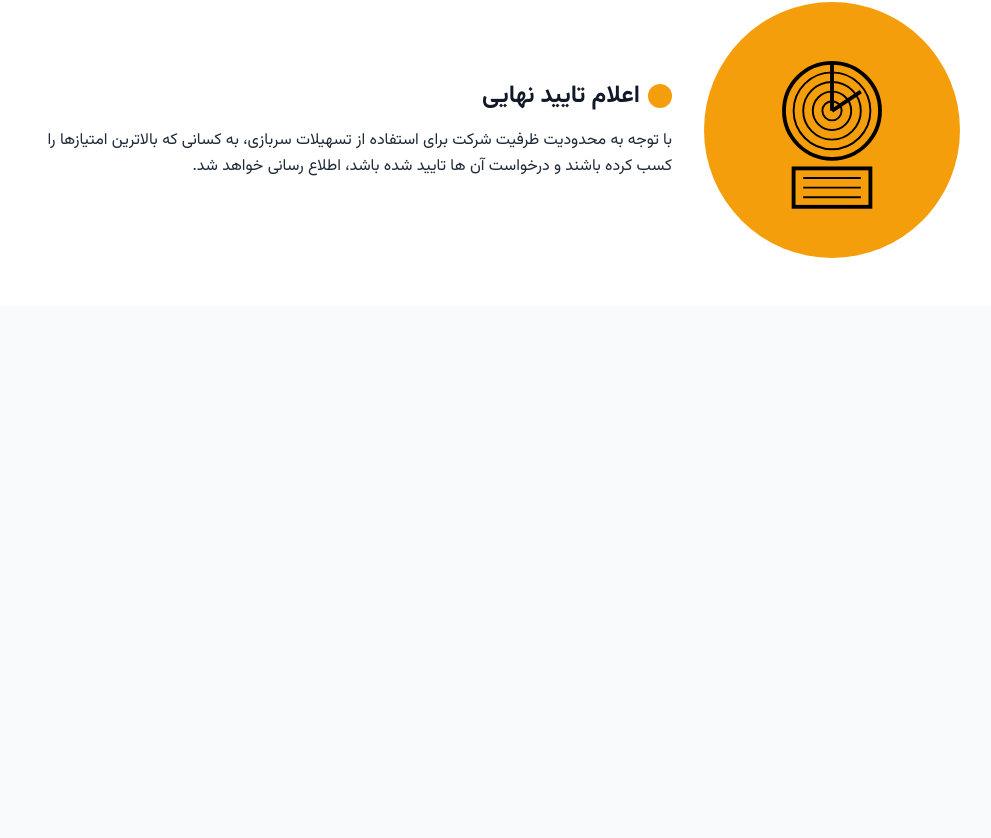
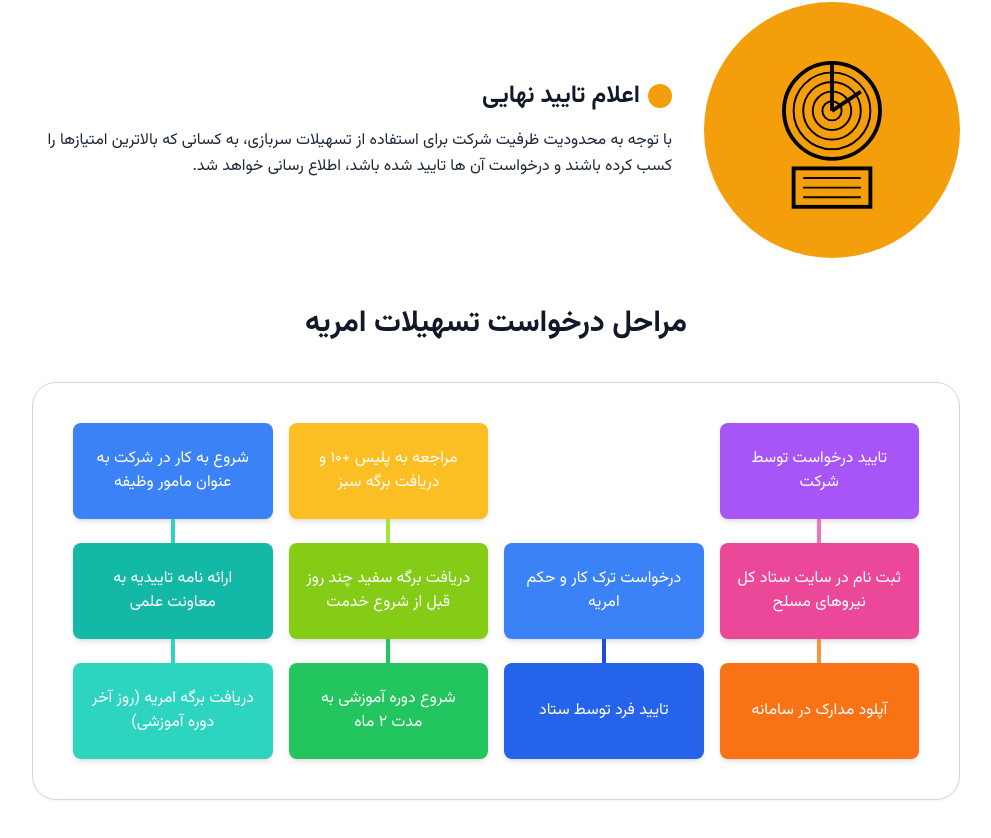
Before and after one commit to espitman/jbm-hr-life, a Nuxt app: page /military-service in a window 1280 px wide. Shown: the part 2362-3200 px from the top of the page, without its empty margins (16-1007 px from the left). Before the commit the page ends 2668 px from the top, so only its background shows below. Built offline with nearby package versions, Linux system fonts and the light colour scheme.

Commit message:
feat: add dynamic connector between steps 3 and 5 in Steps component

```diff
--- /dev/null
+++ b/components/military/Steps.vue
@@ -0,0 +1,164 @@
+<template>
+  <div class="max-w-6xl mx-auto p-6" dir="rtl">
+    <!-- Header -->
+    <h1 class="text-3xl font-bold text-center mb-10">مراحل درخواست تسهیلات امریه</h1>
+
+    <!-- Process Flowchart Container -->
+    <div class="border border-gray-300 rounded-3xl p-6 md:p-10 shadow-sm relative">
+      <div class="grid grid-cols-1 md:grid-cols-4 gap-4 relative">
+        <!-- Column 1 -->
+        <div class="flex flex-col items-center">
+          <!-- Step 1 -->
+          <div class="bg-purple-500 text-white rounded-lg p-4 w-full text-center shadow-md h-24 flex items-center justify-center">
+            <p>تایید درخواست توسط شرکت</p>
+          </div>
+
+          <!-- Connector -->
+          <div class="h-6 w-1 bg-pink-400"></div>
+
+          <!-- Step 2 -->
+          <div class="bg-pink-500 text-white rounded-lg p-4 w-full text-center shadow-md h-24 flex items-center justify-center">
+            <p>ثبت نام در سایت ستاد کل نیروهای مسلح</p>
+          </div>
+
+          <!-- Connector -->
+          <div class="h-6 w-1 bg-orange-400"></div>
+
+          <!-- Step 3 -->
+          <div ref="step3" class="bg-orange-500 text-white rounded-lg p-4 w-full text-center shadow-md h-24 flex items-center justify-center">
+            <p>آپلود مدارک در سامانه</p>
+          </div>
+
+          <!-- Dynamic Connector -->
+          <div ref="connector" class="hidden md:block absolute h-1 bg-orange-400 z-10" :style="connectorStyle"></div>
+
+          <!-- Horizontal Connector (visible only on mobile) -->
+          <div class="md:hidden w-full h-6 flex items-center justify-center">
+            <div class="h-1 w-24 bg-teal-400"></div>
+          </div>
+        </div>
+
+        <!-- Column 2 -->
+        <div class="flex flex-col items-center justify-end">
+          <!-- Step 4 -->
+          <div class="bg-blue-500 text-white rounded-lg p-4 w-full text-center shadow-md h-24 flex items-center justify-center">
+            <p>درخواست ترک کار و حکم امریه</p>
+          </div>
+
+          <!-- Connector -->
+          <div class="h-6 w-1 bg-blue-700"></div>
+
+          <!-- Step 5 -->
+          <div ref="step5" class="bg-blue-600 text-white rounded-lg p-4 w-full text-center shadow-md h-24 flex items-center justify-center">
+            <p>تایید فرد توسط ستاد</p>
+          </div>
+
+          <!-- Horizontal Connector (visible only on mobile) -->
+          <div class="md:hidden w-full h-6 flex items-center justify-center">
+            <div class="h-1 w-24 bg-teal-400"></div>
+          </div>
+        </div>
+
+        <!-- Column 3 -->
+        <div class="flex flex-col items-center">
+          <!-- Step 6 -->
+          <div class="bg-amber-400 text-white rounded-lg p-4 w-full text-center shadow-md h-24 flex items-center justify-center">
+            <p>مراجعه به پلیس +۱۰ و دریافت برگه سبز</p>
+          </div>
+
+          <!-- Connector -->
+          <div class="h-6 w-1 bg-lime-400"></div>
+
+          <!-- Step 7 -->
+          <div class="bg-lime-500 text-white rounded-lg p-4 w-full text-center shadow-md h-24 flex items-center justify-center">
+            <p>دریافت برگه سفید چند روز قبل از شروع خدمت</p>
+          </div>
+
+          <!-- Connector -->
+          <div class="h-6 w-1 bg-green-500"></div>
+
+          <!-- Step 8 -->
+          <div class="bg-green-500 text-white rounded-lg p-4 w-full text-center shadow-md h-24 flex items-center justify-center">
+            <p>شروع دوره آموزشی به مدت ۲ ماه</p>
+          </div>
+
+          <!-- Horizontal Connector (visible only on mobile) -->
+          <div class="md:hidden w-full h-6 flex items-center justify-center">
+            <div class="h-1 w-24 bg-teal-400"></div>
+          </div>
+        </div>
+
+        <!-- Column 4 -->
+        <div class="flex flex-col items-center">
+          <!-- Step 9 -->
+          <div class="bg-blue-500 text-white rounded-lg p-4 w-full text-center shadow-md h-24 flex items-center justify-center">
+            <p>شروع به کار در شرکت به عنوان مامور وظیفه</p>
+          </div>
+
+          <!-- Connector -->
+          <div class="h-6 w-1 bg-teal-400"></div>
+
+          <!-- Step 10 -->
+          <div class="bg-teal-500 text-white rounded-lg p-4 w-full text-center shadow-md h-24 flex items-center justify-center">
+            <p>ارائه نامه تاییدیه به معاونت علمی</p>
+          </div>
+
+          <!-- Connector -->
+          <div class="h-6 w-1 bg-teal-400"></div>
+
+          <!-- Step 11 -->
+          <div class="bg-teal-400 text-white rounded-lg p-4 w-full text-center shadow-md h-24 flex items-center justify-center">
+            <p>دریافت برگه امریه (روز آخر دوره آموزشی)</p>
+          </div>
+        </div>
+      </div>
+
+      <!-- Horizontal Connectors (visible only on desktop) -->
+      <div class="hidden md:block relative">
+        <!-- Connectors removed as requested -->
+      </div>
+    </div>
+  </div>
+</template>
+
+<script setup>
+import { ref, onMounted, computed } from 'vue'
+
+const step3 = ref(null)
+const step5 = ref(null)
+const connector = ref(null)
+
+const connectorStyle = computed(() => {
+  if (!step3.value || !step5.value) return {}
+
+  const step3Rect = step3.value.getBoundingClientRect()
+  const step5Rect = step5.value.getBoundingClientRect()
+  const containerRect = step3.value.parentElement.getBoundingClientRect()
+
+  const startX = step3Rect.right - containerRect.left
+  const startY = step3Rect.top + (step3Rect.height / 2) - containerRect.top
+  const endX = step5Rect.left - containerRect.left
+  const endY = step5Rect.top + (step5Rect.height / 2) - containerRect.top
+
+
+  const width = endX - startX
+  const angle = Math.atan2(endY - startY, endX - startX) * (180 / Math.PI)
+
+  return {
+    width: `${width}px`,
+    transform: `rotate(${angle}deg)`,
+    left: `${startX}px`,
+    top: `${startY}px`,
+    transformOrigin: '0 0'
+  }
+})
+
+onMounted(() => {
+  window.addEventListener('resize', () => {
+    // Force recomputation of connectorStyle
+    if (connector.value) {
+      connector.value.style = connectorStyle.value
+    }
+  })
+})
+</script>
--- a/pages/military-service.vue
+++ b/pages/military-service.vue
@@ -12,6 +12,9 @@
 
     <!-- Details Component -->
     <Details />
+
+    <!-- Steps Component -->
+    <Steps />
   </div>
 </template>
 
@@ -19,4 +22,5 @@
 import PageHeaderCard from '@/components/ui/PageHeaderCard.vue'
 import Options from '@/components/military/Options.vue'
 import Details from '@/components/military/Details.vue'
+import Steps from '@/components/military/Steps.vue'
 </script>
```
